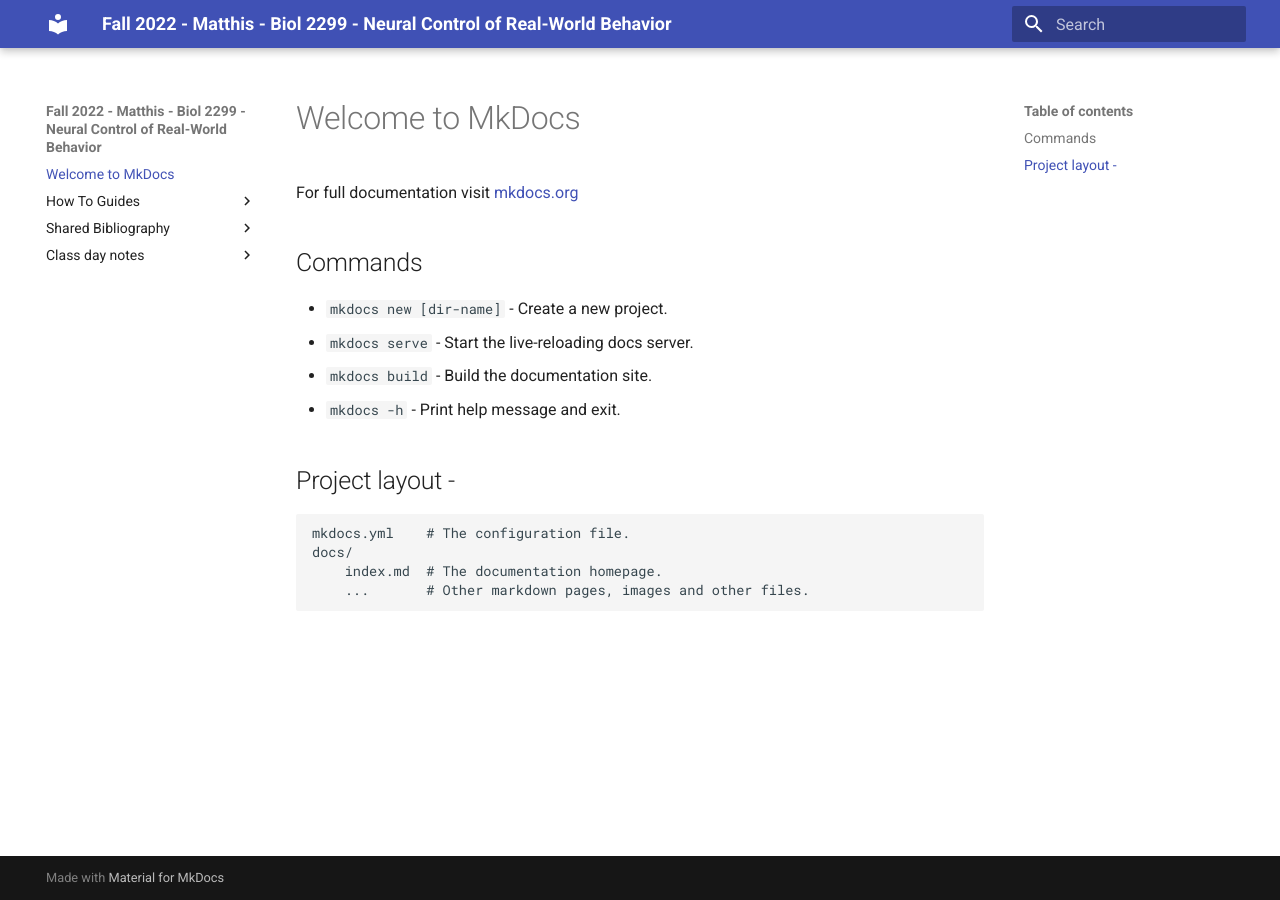
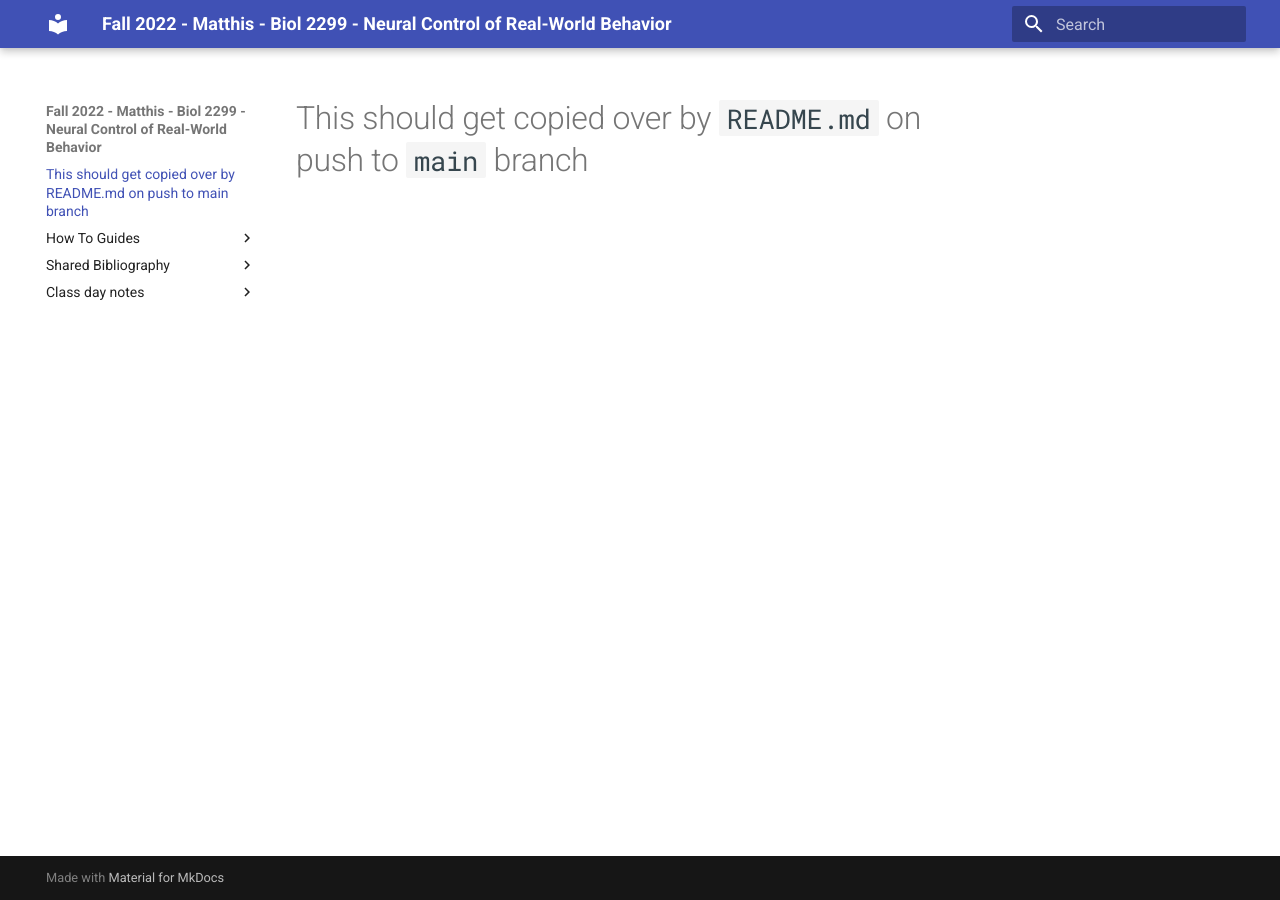
Before and after one commit to Biol2299-Matthis-Fall2022/Biol2299-Matthis-Fall2022, an MkDocs documentation site: the page built from docs/index.md, in a window 1280 px wide. Built offline with MkDocs 1.6.1 and Material for MkDocs 9.7.7, drawn with Linux system fonts in a browser that asks for light colours.

Commit message:
dummy out index

```diff
--- a/docs/index.md
+++ b/docs/index.md
@@ -1,17 +1 @@
-# Welcome to MkDocs
-
-For full documentation visit [mkdocs.org](https://www.mkdocs.org)
-
-## Commands
-
-* `mkdocs new [dir-name]` - Create a new project.
-* `mkdocs serve` - Start the live-reloading docs server.
-* `mkdocs build` - Build the documentation site.
-* `mkdocs -h` - Print help message and exit.
-
-## Project layout -
-
-    mkdocs.yml    # The configuration file.
-    docs/
-        index.md  # The documentation homepage.
-        ...       # Other markdown pages, images and other files.
+# This should get copied over by `README.md` on push to `main` branch
```
